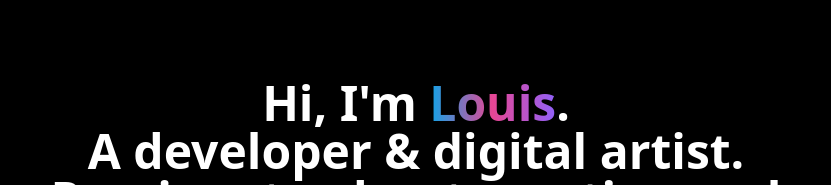
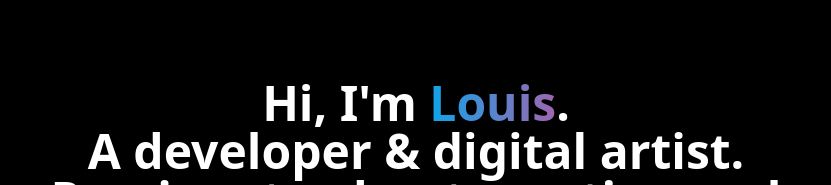
Before and after one commit to louiecodes/portfolio, a Vue app: page / in a window 1280 px wide. Shown: the part 177-362 px from the top of the page, without its empty margins (224-1055 px from the left). Built offline with nearby package versions, Linux system fonts and the light colour scheme.

Commit message:
Feat: Animated text gradient

```diff
--- a/tailwind.config.js
+++ b/tailwind.config.js
@@ -8,7 +8,27 @@ export default {
     "./node_modules/flowbite/**/*.js",
   ],
   theme: {
-    extend: {},
+    extend: {
+      'animation': {
+        'text': 'text 5s ease infinite',
+      },
+      'keyframes': {
+        text: {
+          '0%': {
+            backgroundSize: '300%',
+            backgroundPosition: '0% 50%'
+          },
+          '50%': {
+            backgroundSize: '300%',
+            backgroundPosition: '100% 50%'
+          },
+          '100%': {
+            backgroundSize: '300%',
+            backgroundPosition: '0% 50%'
+          }
+        }
+      }
+    },
   },
   plugins: [
     flowbite,
```
